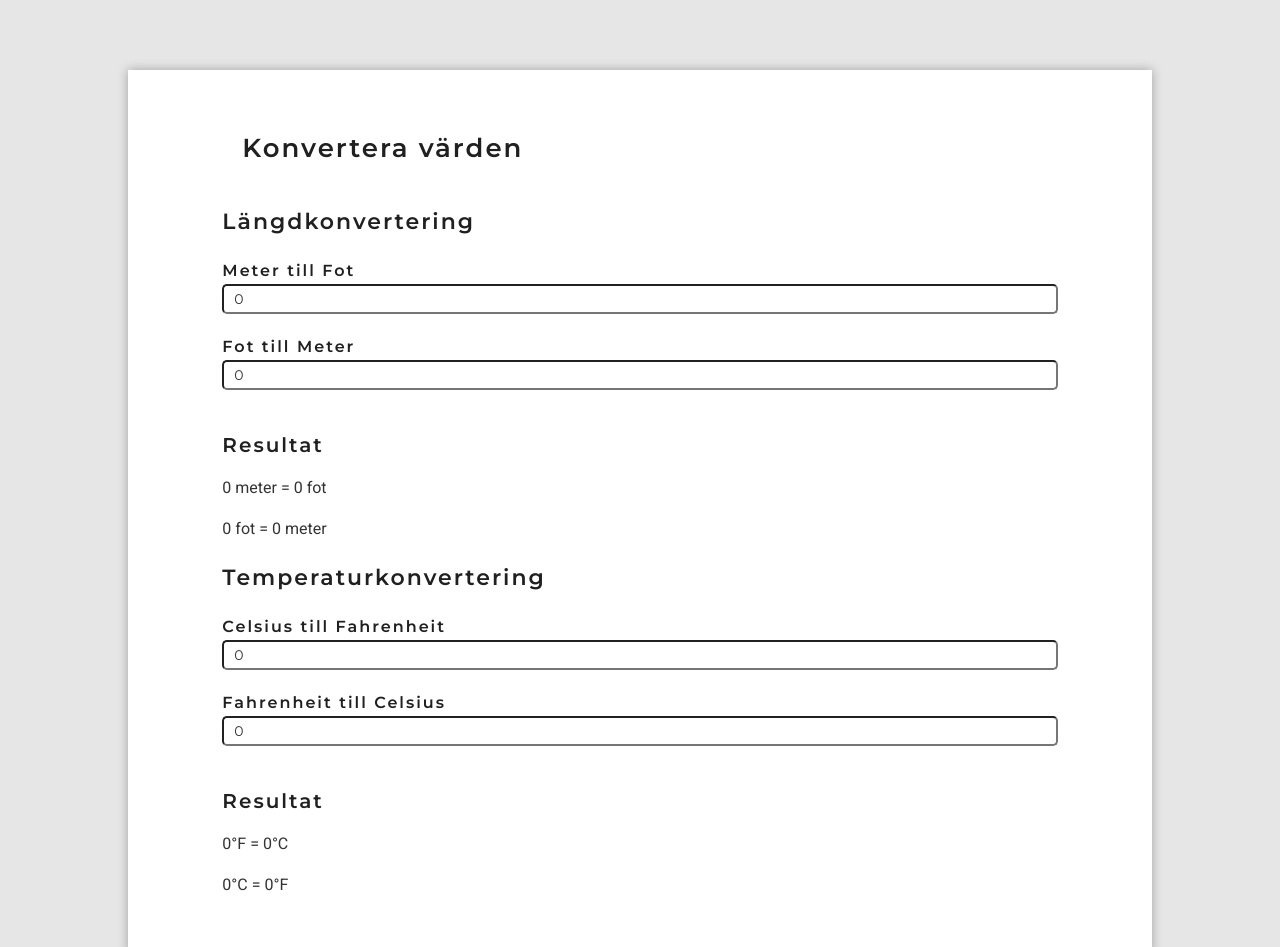
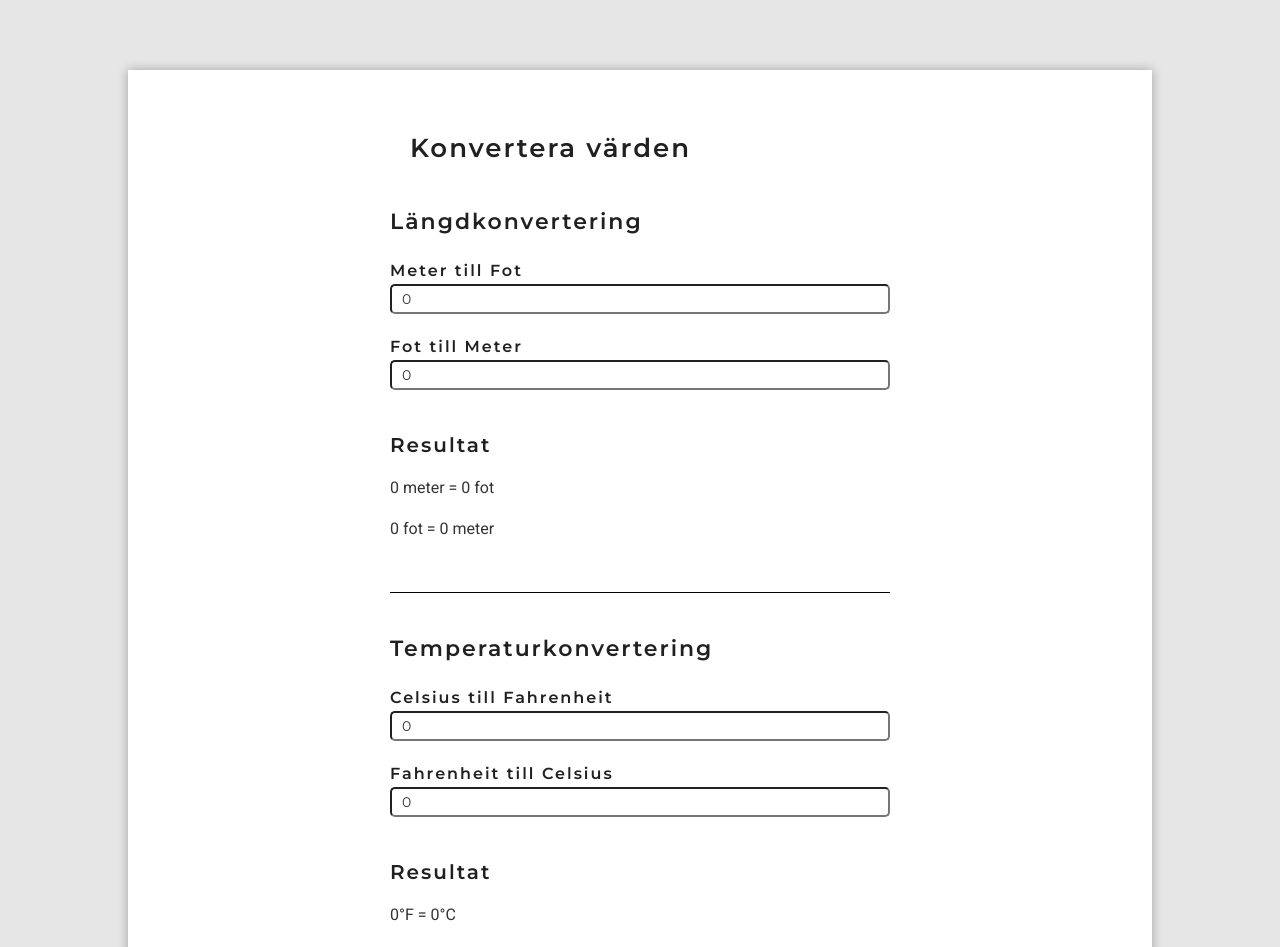
Before and after one commit to iswe2301/typescript-moment3, an Angular app: page /convert in a window 1280 px wide. Shown: the part 240-1187 px from the top of the page. Built offline with nearby package versions, Linux system fonts and the light colour scheme.

Commit message:
Skapat styling för converter

```diff
--- a/src/app/convert/convert.component.scss
+++ b/src/app/convert/convert.component.scss
@@ -0,0 +1,14 @@
+.convert-calculator {
+    width: 100%;
+    max-width: 500px;
+
+    #length-convert {
+        margin: 4rem 0 4rem 0;
+    }
+
+    #temperature-convert {
+        border-top: 1px solid black;
+        padding: 2rem 0 0 0;
+        margin: 5rem 0 2rem 0;
+    }
+}
```
